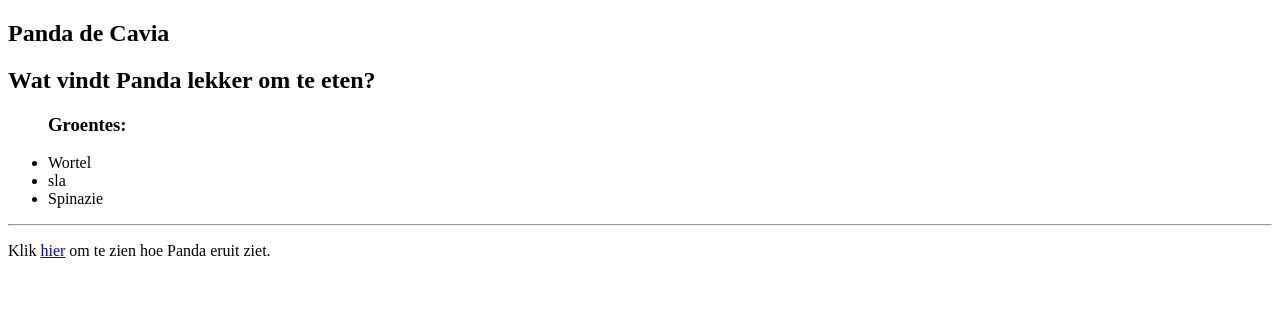
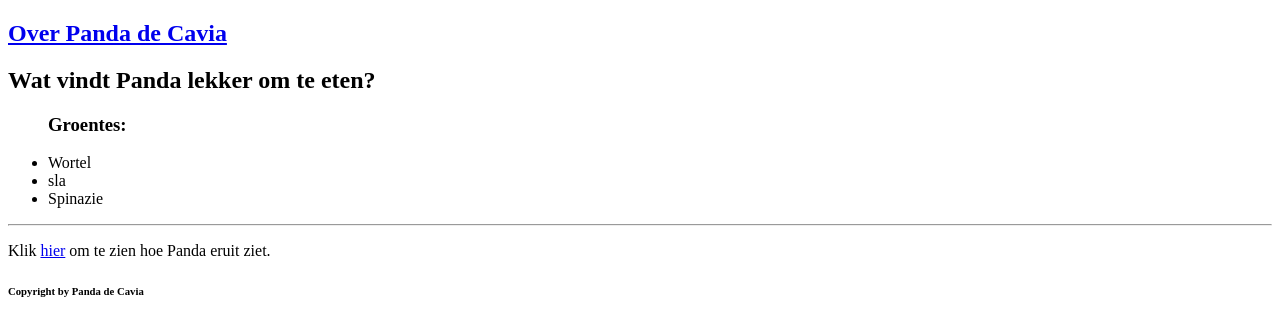
Before and after one commit to MarliesP/Winc_Academy, a plain HTML site: page Derde_opdracht_html/index.html in a window 1280 px wide. Drawn offline with Linux system fonts and the light colour scheme.

Commit message:
+ footer inhoud en nav link

```diff
--- a/Derde_opdracht_html/index.html
+++ b/Derde_opdracht_html/index.html
@@ -8,7 +8,7 @@
        <!-- hier zet je de code in de body tags-->
        <header>
            <nav>
-                <h1>Panda de Cavia</h1>
+                <a href="about.html"><h1>Over Panda de Cavia</h1></a>
             </nav>
        </header>
 
@@ -30,7 +30,7 @@
        </main>
 
        <footer>
-
+        <h6>Copyright by Panda de Cavia</h6>
        </footer>
 
     </body>
```
Also changed, not shown: Derde_opdracht_html/about.html (+4 -0 lines).
